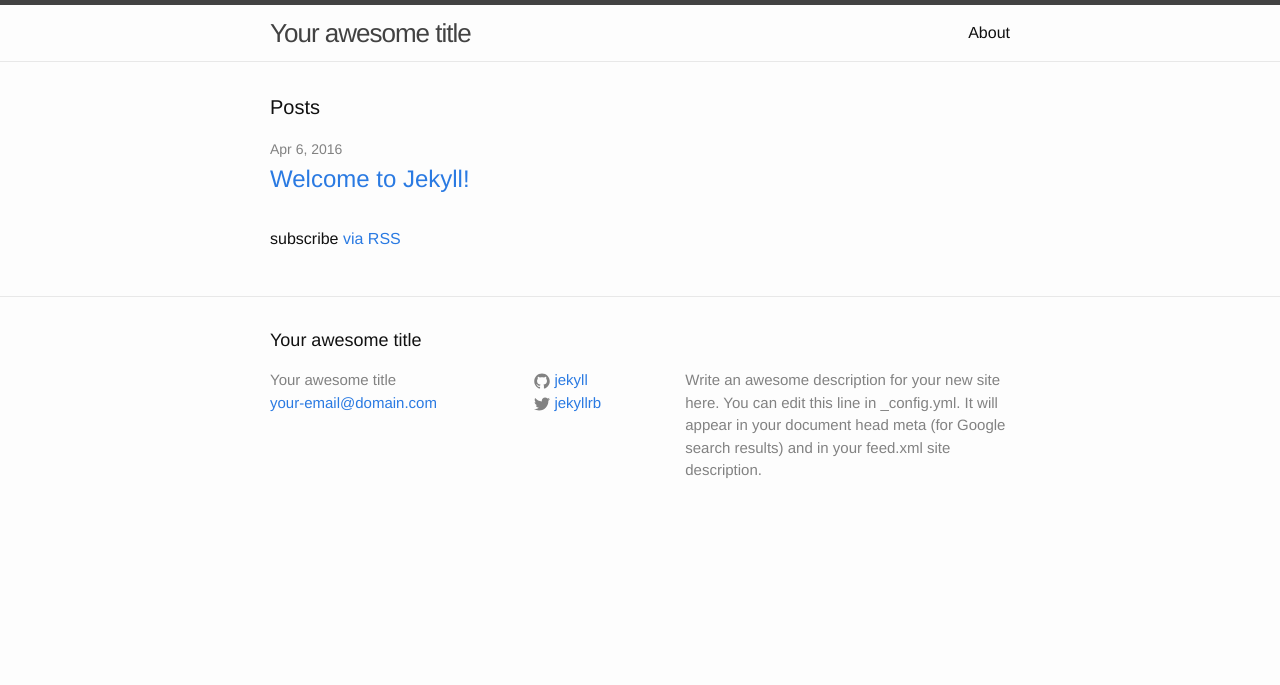
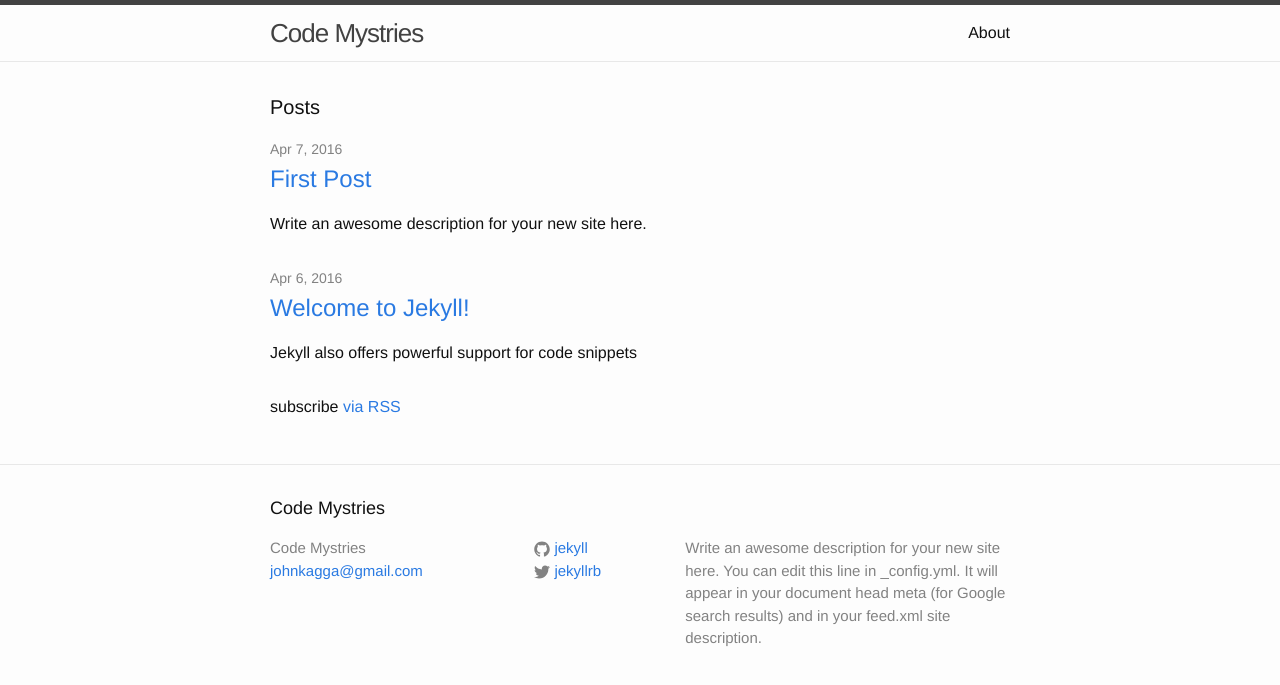
Before and after one commit to jokamjohn/laravel101, a Jekyll site: the page built from index.html, in a window 1280 px wide. Shown: the top 685 px of the page. Built offline with Jekyll 4.4.1, drawn with Linux system fonts in a browser that asks for light colours.

Commit message:
excerpts

```diff
--- a/_config.yml
+++ b/_config.yml
@@ -6,8 +6,8 @@
 # 'jekyll serve'. If you change this file, please restart the server process.
 
 # Site settings
-title: Your awesome title
-email: your-email@domain.com
+title: Code Mystries
+email: johnkagga@gmail.com
 description: > # this means to ignore newlines until "baseurl:"
   Write an awesome description for your new site here. You can edit this
   line in _config.yml. It will appear in your document head meta (for
--- /dev/null
+++ b/_posts/2016-04-07-first-post.md
@@ -0,0 +1,16 @@
+---
+layout: post
+title: First Post
+status: published
+excerpt: Write an awesome description for your new site here.
+
+---
+
+Write an awesome description
+for your new site here.
+ You can edit this line in
+ _config.yml. It will appear
+  in your document head meta
+  (for Google search results)
+  and in your feed.xml site
+  description.
--- a/_posts/2016-04-07-welcome-to-jekyll.markdown
+++ b/_posts/2016-04-07-welcome-to-jekyll.markdown
@@ -3,6 +3,7 @@ layout: post
 title:  "Welcome to Jekyll!"
 date:   2016-04-07 01:17:40 +0300
 categories: jekyll update
+excerpt: Jekyll also offers powerful support for code snippets
 ---
 You’ll find this post in your `_posts` directory. Go ahead and edit it and re-build the site to see your changes. You can rebuild the site in many different ways, but the most common way is to run `jekyll serve`, which launches a web server and auto-regenerates your site when a file is updated.
 
--- a/index.html
+++ b/index.html
@@ -14,6 +14,7 @@ layout: default
         <h2>
           <a class="post-link" href="{{ post.url | prepend: site.baseurl }}">{{ post.title }}</a>
         </h2>
+          {{ post.excerpt }}
       </li>
     {% endfor %}
   </ul>
```
